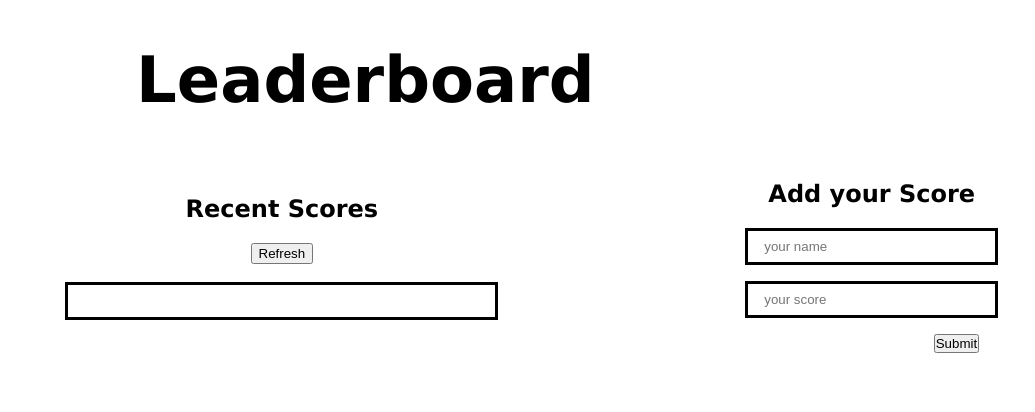
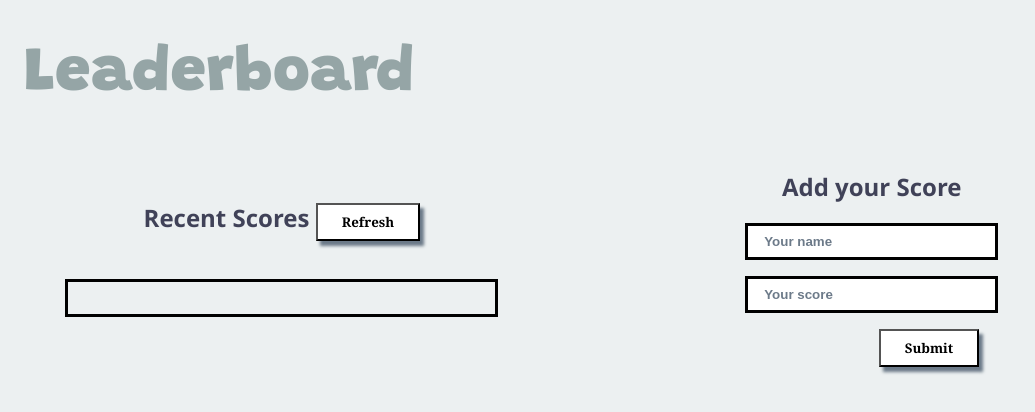
Before and after one commit to RicardoEgas/Leaderboard, a website: page src/index.html in a window 1280 px wide. Shown: the whole page, without its empty margins (0-1035 px from the left). Drawn offline with Linux system fonts and the light colour scheme.

Commit message:
Added styling

```diff
--- a/src/index.css
+++ b/src/index.css
@@ -1,17 +1,19 @@
 
 body {
-  font-family: Verdana, Geneva, Tahoma, sans-serif;
+  font-family: 'Segoe UI', Tahoma, Geneva, Verdana, sans-serif;
   font-size: 1rem;
+  background-color: rgb(236, 240, 241);
 }
 
 h1 {
-  font-size: 4em;
-  margin-left: 2em;
+  font-size: 4rem;
+  margin-left: 1rem;
+  font-family: 'Grandstander', cursive;
+  color: rgb(149, 165, 166);
 }
 
-.btn {
-  width: 5em;
-  height: 2em;
+h2 {
+  color: #404258;
 }
 
 .container {
@@ -45,13 +47,12 @@ h1 {
   border: 3px solid #000;
   padding: 0.5rem 1rem;
   margin-bottom: 1rem;
-  width: 100%;
+  width: 100%;;
 }
 
 .add-btn {
   display: flex;
   align-self: flex-end;
-  padding: 0;
   justify-content: center;
 }
 
@@ -62,3 +63,31 @@ h1 {
   list-style: none;
   font-size: 1.125rem;
 }
+
+.scores-list li:nth-child(even) {
+  background-color: rgb(189, 195, 199, 0.8);
+}
+
+button {
+  cursor: pointer;
+  background-color: white;
+  color: #000;
+  box-shadow: 4px 5px 3px rgb(108, 122, 137);
+  padding: 0.5rem 1.5rem;
+  font-weight: 700;
+  font-family: Cambria, Cochin, Georgia, Times, 'Times New Roman', serif;
+}
+
+::placeholder {
+  color: rgb(108, 122, 137);
+  font-weight: 700;
+}
+
+button:hover {
+  background-color: rgb(189, 195, 199, 0.8);
+}
+
+button:active {
+  color: azure;
+  background-color: rgb(108, 122, 137);
+}
--- a/src/index.html
+++ b/src/index.html
@@ -5,6 +5,7 @@
     <meta name="viewport" content="width=device-width, initial-scale=1.0" />
     <title>Webpack Starter</title>
     <link rel="stylesheet" href="index.css" />
+    <link href="https://fonts.googleapis.com/css2?family=Grandstander:wght@900&family=Lato:wght@100;300;400;700;900&display=swap" rel="stylesheet">
   </head>
   <body>
     <header>
@@ -13,8 +14,7 @@
       <div class="container">
         <div class="scoreboard">
 
-            <h2>Recent Scores</h2>
-            <button type="reset" class="refresh-btn">Refresh</button>
+            <h2>Recent Scores <button type="reset" class="refresh-btn">Refresh</button></h2>
 
           <ul class="scores-list">
 
@@ -23,8 +23,8 @@
         <div class="add-score">
           <form id="submit">
             <h2>Add your Score</h2>
-            <input type="text" name="name" id="name" placeholder="your name" />
-            <input type="text" name="score" id="score" placeholder="your score" />
+            <input type="text" name="name" id="name" placeholder="Your name" />
+            <input type="text" name="score" id="score" placeholder="Your score" />
             <button type="submit" class="add-btn">Submit</button>
           </form>
         </div>
```
